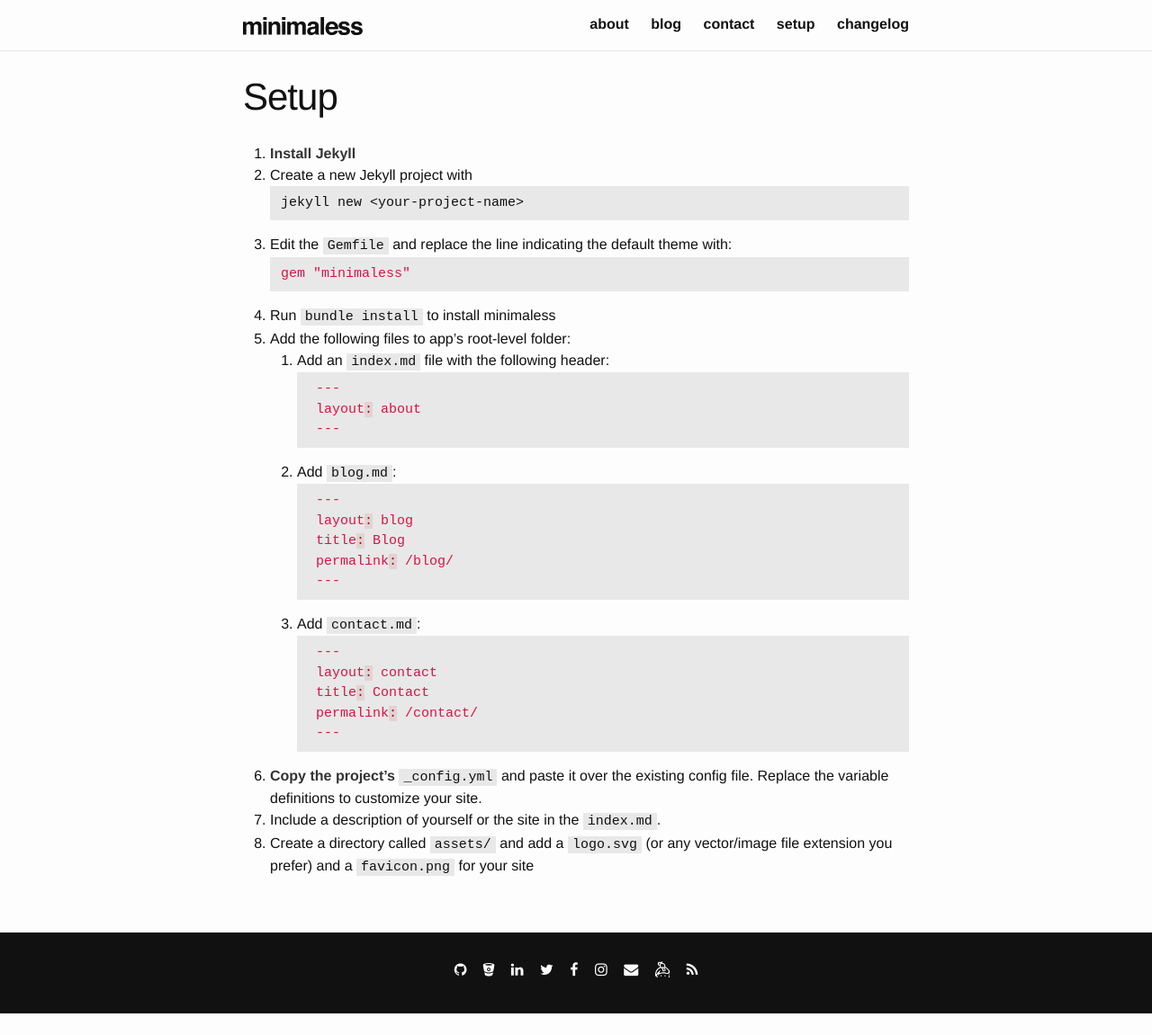
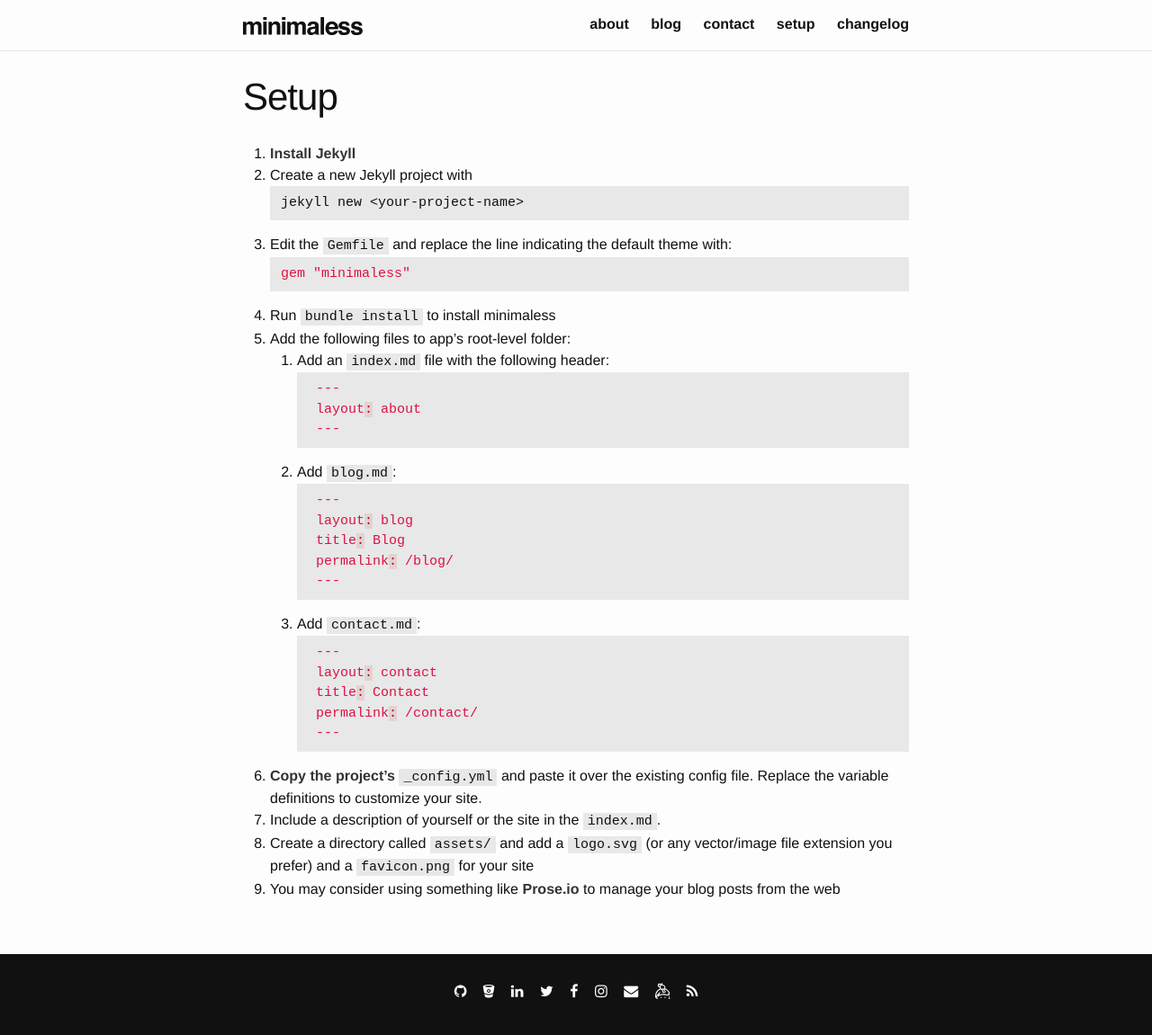
Before and after one commit to brettinternet/minimaless, a Jekyll site: the page built from setup.md, in a window 1280 px wide. Shown: the whole page at 90% size. Built offline with Jekyll 4.4.1, drawn with Linux system fonts in a browser that asks for light colours; before the commit the page ends 1127 px from its top, so only the background shows below that.

Commit message:
fixed screenshot

```diff
--- a/setup.md
+++ b/setup.md
@@ -40,3 +40,4 @@
 6. [Copy the project's](https://github.com/brettinternet/minimaless/blob/master/_config.yml) `_config.yml` and paste it over the existing config file. Replace the variable definitions to customize your site.
 7. Include a description of yourself or the site in the `index.md`.
 8. Create a directory called `assets/` and add a `logo.svg` (or any vector/image file extension you prefer) and a `favicon.png` for your site
+9. You may consider using something like [Prose.io](http://prose.io) to manage your blog posts from the web
```
Also changed, not shown: screenshot.png, 1 other file.
